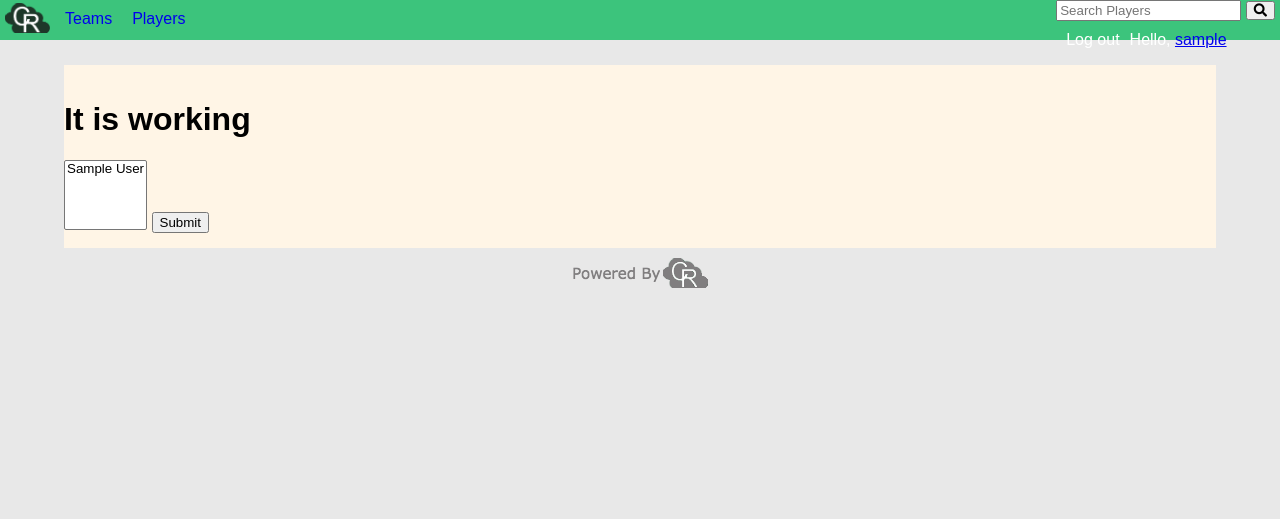
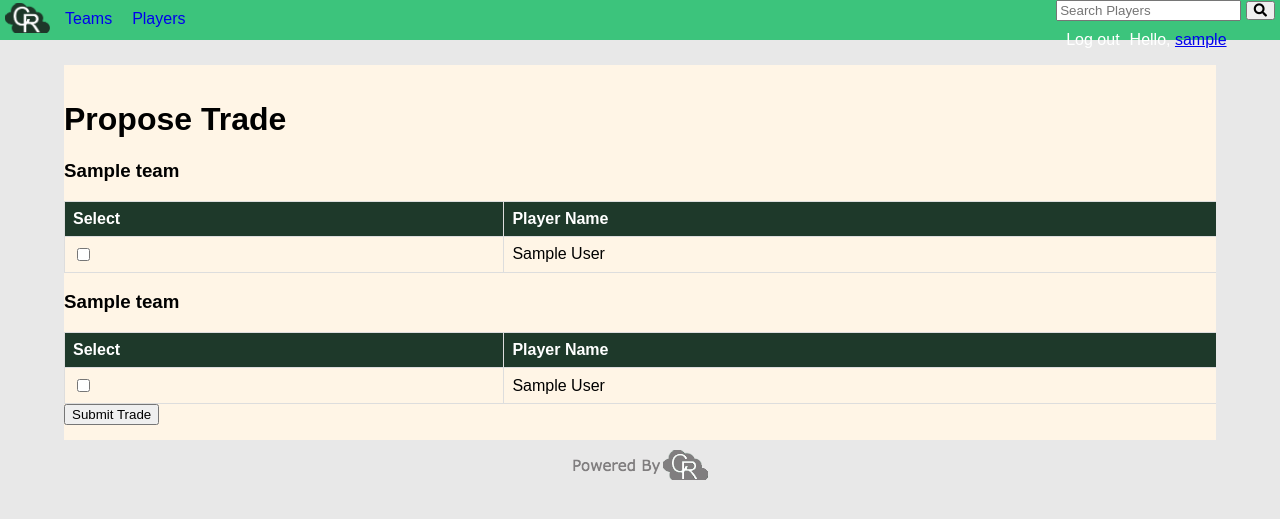
Before and after one commit to Jabronious/CloudRoni, a Django app: page /1/trade/ in a window 1280 px wide. Shown: the top 519 px of the page. Run offline with Django 3.2, Linux system fonts and the light colour scheme; a user stored in the database is signed in; tables that the repository leaves empty hold one stand-in row (values such as "Sample post"); some libraries are stand-ins or nearby versions.

Commit message:
adds trade proposals GUI

```diff
--- a/CloudRoni/models.py
+++ b/CloudRoni/models.py
@@ -89,4 +89,8 @@ class Trade(models.Model):
         choices=OUTCOME_CHOICES,
         max_length=10)
     created_date = models.DateTimeField()
-    proposing_team_player_ids = models.ManyToManyField(UserPlayer)
+    proposing_team_players = models.ManyToManyField(UserPlayer, related_name = "proposing_team_players")
+    receiving_team_players = models.ManyToManyField(UserPlayer, related_name = "receiving_team_players")
+
+    def __str__(self):
+        return self.proposing_team.team_name + " -> " + self.receiving_team.team_name
--- /dev/null
+++ b/CloudRoni/static/CloudRoni/js/teams.js
@@ -0,0 +1,46 @@
+function getIdArray(selector, data_attr) {
+    var returned_array = []
+    $(selector).each(function() {
+       returned_array.push($(this).data(data_attr));
+    });
+    return returned_array;
+}
+
+function tradeProposedError(errorMessage) {
+    $("p").append("<p>" + errorMessage + "</p>");
+}
+
+function submitTrade(url) {
+    var requesting_team_ids = getIdArray("#requesting-team input:checked", "player-id")
+    var receiving_team_ids = getIdArray("#receiving-team input:checked", "player-id")
+
+    if(requesting_team_ids.length == 0 || receiving_team_ids.length == 0) {
+        tradeProposedError("No players selected");
+        return;
+    }
+
+    $.ajax({
+        url: url,
+        data: {
+            'requesting_team_ids': requesting_team_ids,
+            'receiving_team_ids': receiving_team_ids,
+        },
+        type: 'POST',
+        dataType: 'json',
+        success: function (data) {
+            if (data.trade) {
+                $("#player-table").replaceWith("<h3>" + data.trade + " created" + "</h3>")
+            }
+        }
+    });
+}
+
+$(document).ready(function() {
+    $(".player-select").on('click', function() {
+        if ($(this).is(":checked")) {
+            $(this).closest("tr").addClass("selected-player");
+        } else {
+            $(this).closest("tr").removeClass("selected-player")
+        }
+    });
+});
--- a/CloudRoni/templates/teams/trade.html
+++ b/CloudRoni/templates/teams/trade.html
@@ -4,17 +4,44 @@
 
 {% block content%}
 <link rel="stylesheet" href="{% static 'CloudRoni/css/team.css' %}">
+<script src="{% static 'CloudRoni/js/teams.js' %}"></script>
+<script type="text/javascript">
+    $(document).ready(function() {
+        $("#submit-trade").on('click', function() {
+            submitTrade('{% url "cloud_roni:place_trade" receiving_team.id  %}');
+        });
+    });
+</script>
 
 <div id='player-table'>
     {% if error_message %}<p><strong>{{ error_message }}</strong></p>{% endif %}
-    <h1>It is working</h1>
-    <form>
-        <select name='players' multiple>
+    <h1 class="trade-header">Propose Trade</h1>
+    <div class="trade-table">
+        <h3 class="trade-header">{{ requesting_team }}</h3>
+        <table id="requesting-team">
+            <th>Select</th>
+            <th>Player Name</th>
             {% for player in requesting_team.userplayer_set.all %}
-                <option value="{{ player.id }}">{{ player }}</option>
+                <tr>
+                    <td class='checkbox-cell'><input data-player-id="{{ player.id }}" class="player-select" type="checkbox"/></td>
+                    <td>{{ player }}</td>
+                </tr>
             {% endfor %}
-        </select>
-        <input type='submit'>
-    </form>
+        </table>
+    </div>
+    <div class="trade-table">
+        <h3 class="trade-header">{{ receiving_team }}</h3>
+        <table id="receiving-team">
+            <th>Select</th>
+            <th>Player Name</th>
+            {% for player in receiving_team.userplayer_set.all %}
+                <tr>
+                    <td class='checkbox-cell'><input data-player-id="{{ player.id }}" class="player-select" type="checkbox"/></td>
+                    <td>{{ player }}</td>
+                </tr>
+            {% endfor %}
+        </table>
+    </div>
+    <button id="submit-trade">Submit Trade</button>
 </div>
 {% endblock content %}
--- a/CloudRoni/views.py
+++ b/CloudRoni/views.py
@@ -1,4 +1,4 @@
-from django.http import Http404, HttpResponseRedirect, HttpResponse
+from django.http import Http404, HttpResponseRedirect, HttpResponse, JsonResponse
 from django.shortcuts import get_object_or_404, render, redirect, render_to_response
 from django.template import loader, RequestContext
 from django.urls import reverse
@@ -7,8 +7,9 @@ from django.contrib.auth.decorators import login_required
 from django.core.mail import send_mail
 from django.contrib.auth.models import User
 from django.utils import timezone
+from django.views.decorators.csrf import csrf_exempt
 
-from .models import Team, UserPlayer, Point
+from .models import Team, UserPlayer, Point, Trade
 from .forms import UserPlayerForm, TeamForm, PointForm
 
 import pdb
@@ -149,14 +150,24 @@ def update_player(request, player_id):
 
 	return render(request, 'players/update.html', {'form': form, 'team': player.player_team})
 
+@csrf_exempt
 def place_trade(request, team_id):
-	#Create a model for a trade that is created in this method and then when trade is accepted or declined it will save but be hidden in the ui
 	requesting_team = get_object_or_404(Team, team_owner=request.user)
 	receiving_team = get_object_or_404(Team, id=team_id)
 
 	if request.method == 'POST':
-		#do some logic
-		return render(request, 'teams/trade.html')
+		new_trade = Trade(proposing_team=requesting_team,
+						receiving_team=receiving_team,
+						created_date=timezone.now(),)
+		new_trade.save()
+		for player_id in request.POST.getlist('requesting_team_ids[]'):
+			player = UserPlayer.objects.get(id=player_id)
+			new_trade.proposing_team_players.add(player)
+		for player_id in request.POST.getlist('receiving_team_ids[]'):
+			player = UserPlayer.objects.get(id=player_id)
+			new_trade.receiving_team_players.add(player)
+		new_trade.save()
+		return JsonResponse({'trade': str(new_trade)})
 
 	return render(request, 'teams/trade.html', {'requesting_team': requesting_team, 'receiving_team': receiving_team})
 
```
Also changed, not shown: CloudRoni/static/CloudRoni/css/team.css (+18 -0 lines), CloudRoni/migrations/0009_auto_20180123_0116.py (added), CloudRoni/migrations/0010_auto_20180123_0127.py (added).
